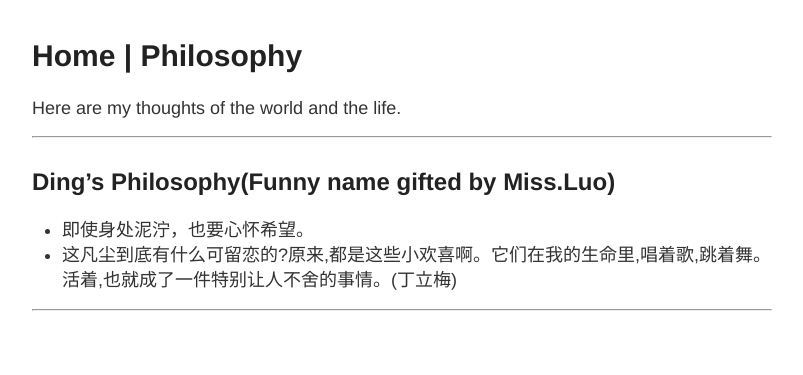
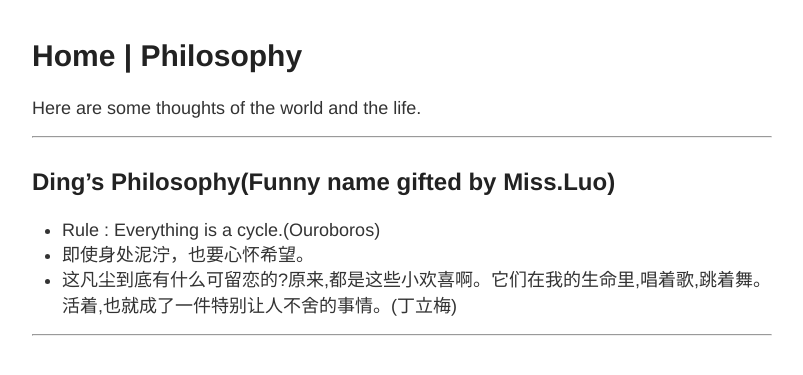
Before and after one commit to tongyuding/tongyuding.github.io, a Jekyll site: the page built from notes.md, in a window 1280 px wide. Shown: the top 375 px of the page, without its empty margins (238-1041 px from the left). Built offline with Jekyll 4.4.1, drawn with Linux system fonts in a browser that asks for light colours.

Commit message:
Update notes.md

```diff
--- a/notes.md
+++ b/notes.md
@@ -6,12 +6,13 @@ description: Ding's Philosophy
 
 # [Home](/index.md) | [Philosophy](/notes.md)
 
-  Here are my thoughts of the world and the life.
+  Here are some thoughts of the world and the life.
 
 ---
 
 ## Ding's Philosophy(Funny name gifted by Miss.Luo)
 
+- Rule : Everything is a cycle.(Ouroboros)
 - 即使身处泥泞，也要心怀希望。
 - 这凡尘到底有什么可留恋的?原来,都是这些小欢喜啊。它们在我的生命里,唱着歌,跳着舞。活着,也就成了一件特别让人不舍的事情。(丁立梅)
 
```
